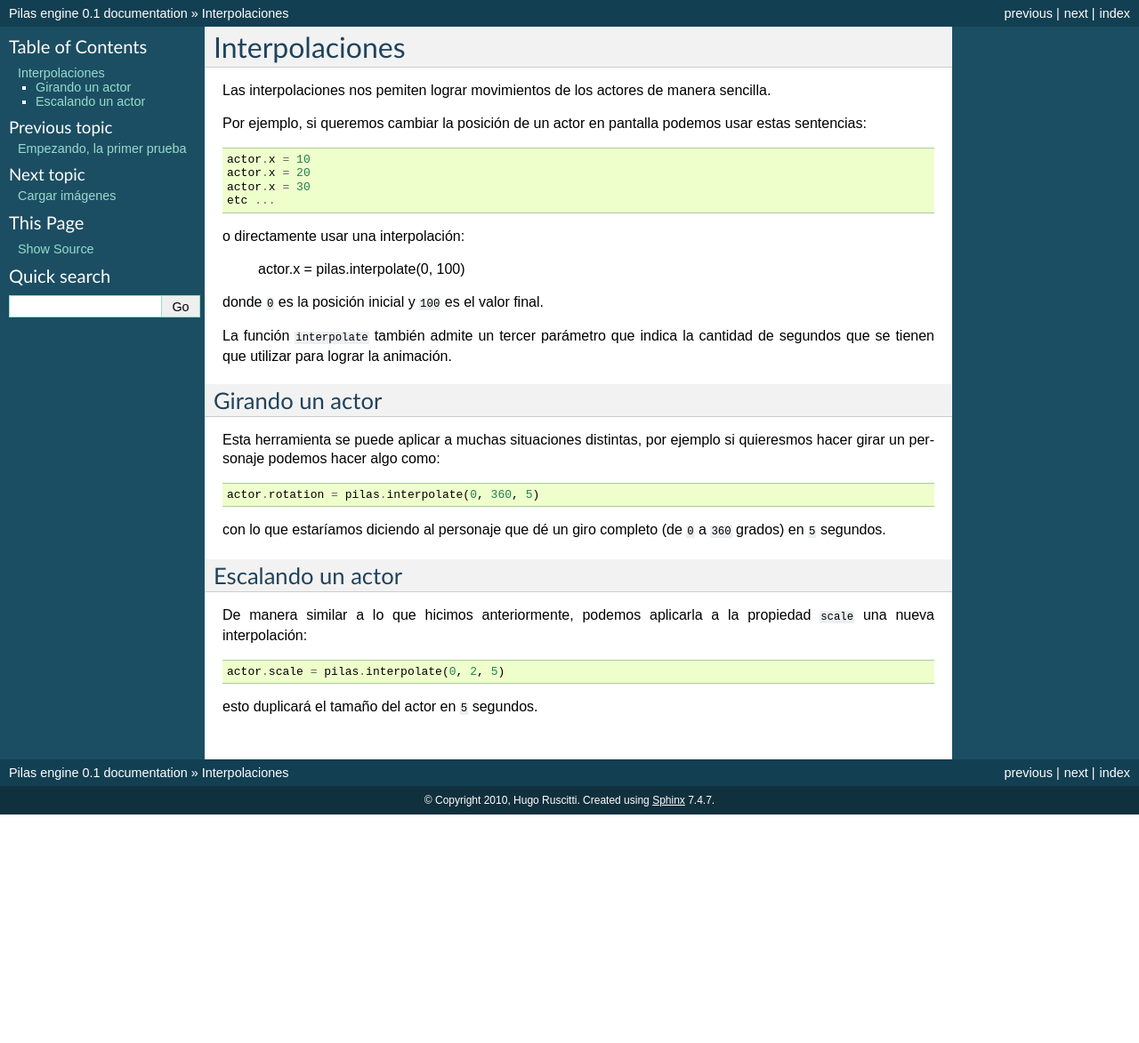
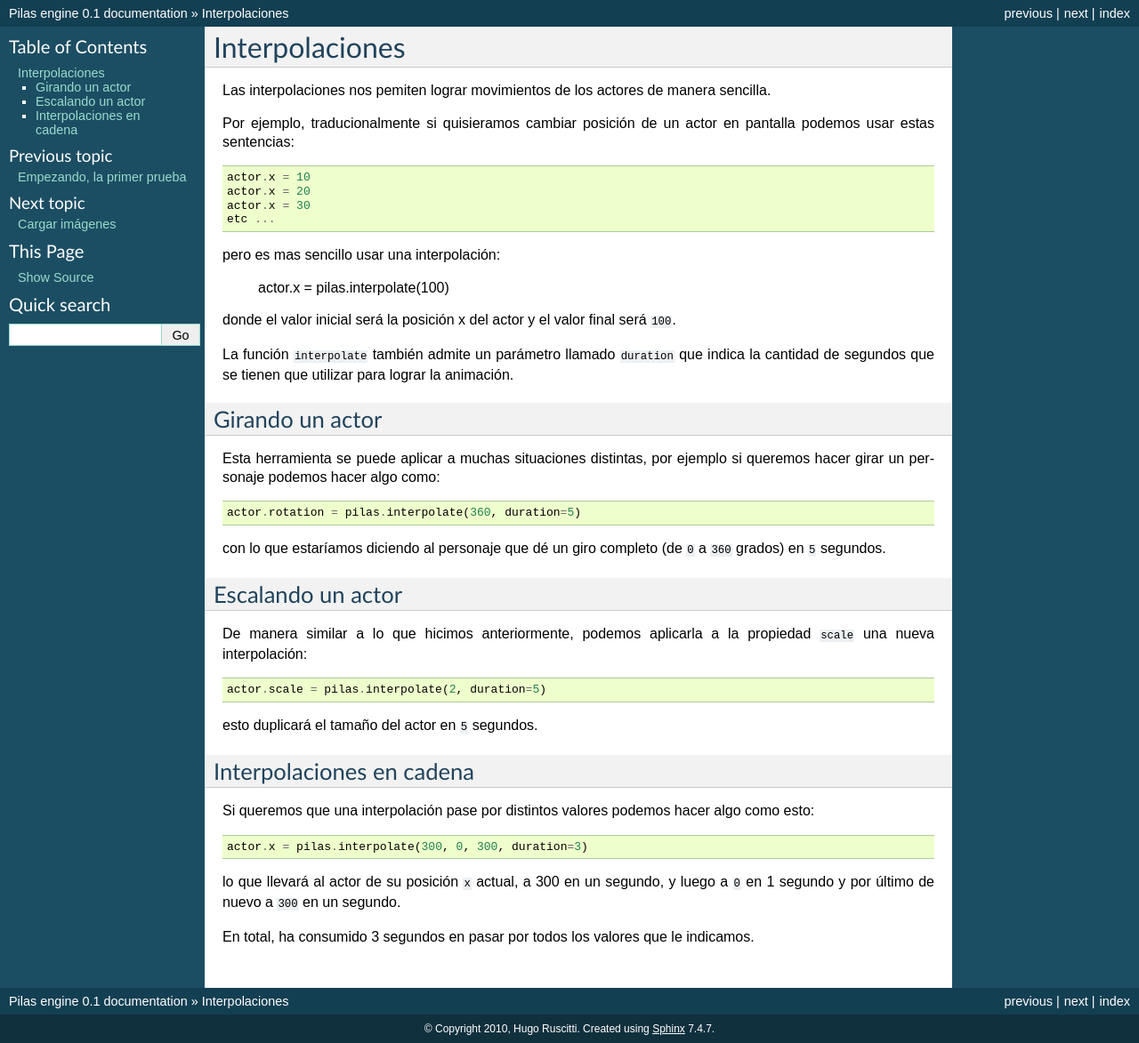
Before and after one commit to hugoruscitti/pilas-docs, a Sphinx documentation site: the page built from source/interpolation.rst, in a window 1280 px wide. Shown: the whole page at 89% size. Built offline with Sphinx 7.4.7, drawn with Linux system fonts in a browser that asks for light colours; before the commit the page ends 916 px from its top, so only the background shows below that.

Commit message:
mejorando el sistema de interpolaciones, ahora queda implicito el valor inicial y las intepolaciones admiten muchos valores claves, para que la interpolacione se pueda hacer trazando rutas.

```diff
--- a/source/interpolation.rst
+++ b/source/interpolation.rst
@@ -4,8 +4,8 @@ Interpolaciones
 Las interpolaciones nos pemiten lograr movimientos
 de los actores de manera sencilla.
 
-Por ejemplo, si queremos cambiar la posición
-de un actor en pantalla podemos usar estas
+Por ejemplo, traducionalmente si quisieramos cambiar
+posición de un actor en pantalla podemos usar estas
 sentencias::
 
     actor.x = 10
@@ -13,15 +13,16 @@ sentencias::
     actor.x = 30
     etc ...
 
-o directamente usar una interpolación:
+pero es mas sencillo usar una interpolación:
 
-    actor.x = pilas.interpolate(0, 100)
+    actor.x = pilas.interpolate(100)
 
-donde ``0`` es la posición inicial y ``100`` es el
-valor final.
+donde el valor inicial será la posición x del actor y el valor
+final será ``100``.
 
-La función ``interpolate`` también admite un tercer
-parámetro que indica la cantidad de segundos que
+La función ``interpolate`` también admite un parámetro llamado
+``duration`` que indica
+la cantidad de segundos que
 se tienen que utilizar para lograr la animación.
 
 
@@ -29,10 +30,10 @@ Girando un actor
 ----------------
 
 Esta herramienta se puede aplicar a muchas situaciones distintas, por
-ejemplo si quieresmos hacer girar un personaje
+ejemplo si queremos hacer girar un personaje
 podemos hacer algo como::
 
-    actor.rotation = pilas.interpolate(0, 360, 5)
+    actor.rotation = pilas.interpolate(360, duration=5)
 
 con lo que estaríamos diciendo al personaje que dé un
 giro completo (de ``0`` a ``360`` grados) en ``5`` segundos.
@@ -45,6 +46,22 @@ De manera similar a lo que hicimos anteriormente, podemos
 aplicarla a la propiedad ``scale`` una nueva
 interpolación::
 
-    actor.scale = pilas.interpolate(0, 2, 5)
+    actor.scale = pilas.interpolate(2, duration=5)
 
 esto duplicará el tamaño del actor en ``5`` segundos.
+
+
+Interpolaciones en cadena
+-------------------------
+
+Si queremos que una interpolación pase por distintos
+valores podemos hacer algo como esto::
+
+    actor.x = pilas.interpolate(300, 0, 300, duration=3)
+
+lo que llevará al actor de su posición ``x`` actual, a 300
+en un segundo, y luego a ``0`` en 1 segundo y por último
+de nuevo a ``300`` en un segundo.
+
+En total, ha consumido 3 segundos en pasar por todos los
+valores que le indicamos.
```
